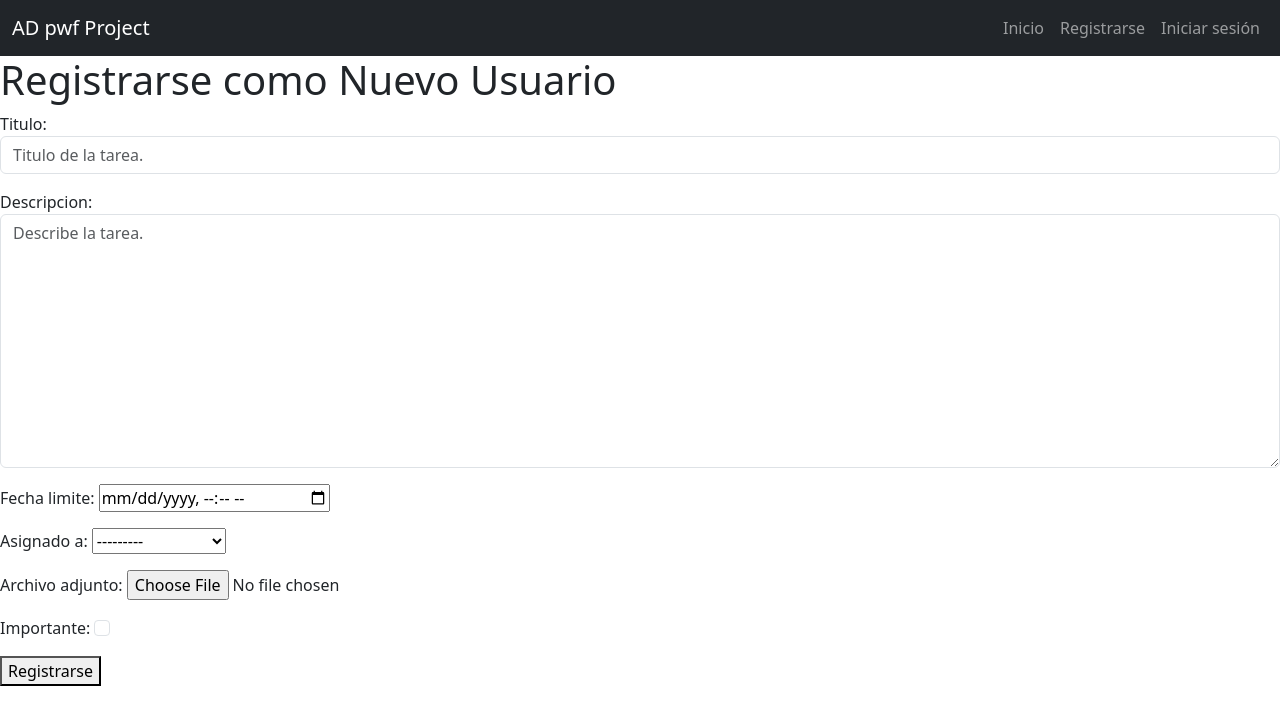
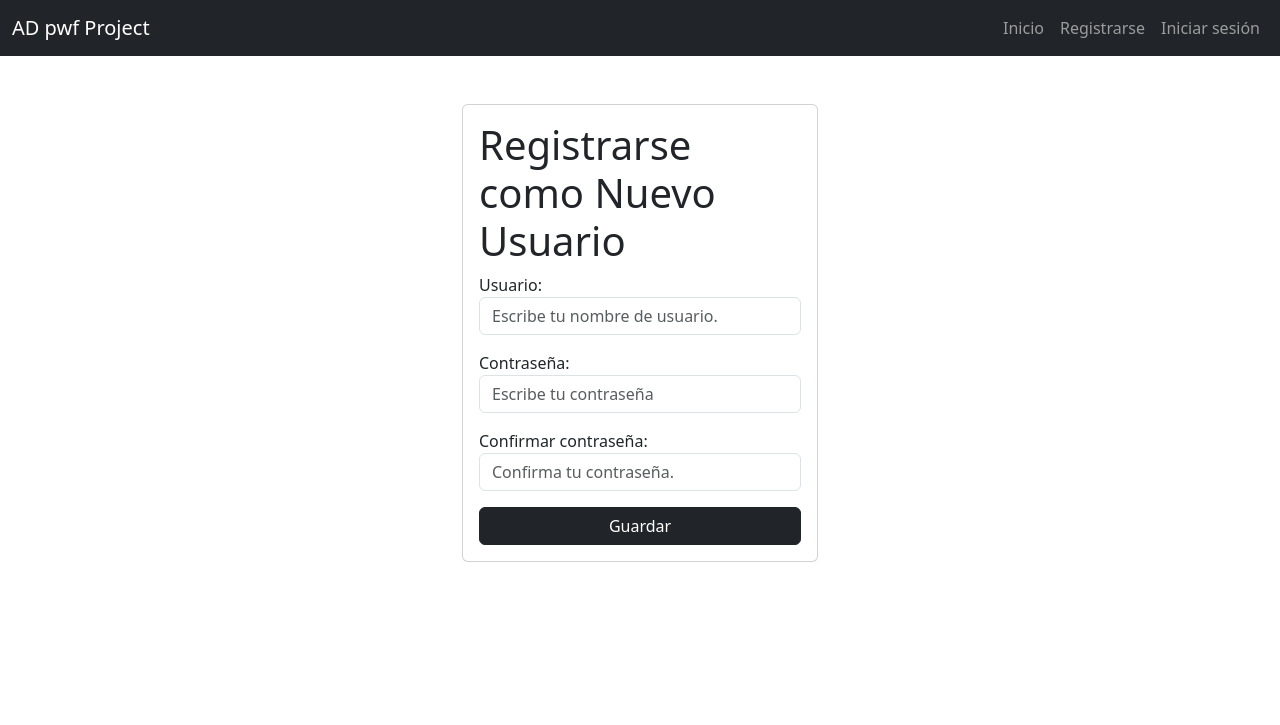
Before and after one commit to KasbekGaz/ADpwf, a Django app: template TareaApp/templates/registrarse.html in a window 1280 px wide. Shown: the top 725 px of the page. Run offline with Django 4.2, Linux system fonts and the light colour scheme; the template is opened without the code that fills it: values that come from a table or form of the project are taken from there, others are empty; data comes from the database, SQL or seed files in the repository; both versions use the stored data as it was after the commit.

Commit message:
Ultimos retoques

```diff
--- a/TareaApp/templates/Vtareas.html
+++ b/TareaApp/templates/Vtareas.html
@@ -4,7 +4,7 @@
 <main class="container">
     <div class="row justify-content-center">
         <div class="col-md-8">
-            <h1 class="text-center display-3 py-5">Vista de tareas Pendientes</h1>
+            <h1 class="text-center display-3 py-5">Tareas:</h1>
 
             <ul class="list-group">
                 {% for task in tasks %}
--- a/TareaApp/templates/registrarse.html
+++ b/TareaApp/templates/registrarse.html
@@ -1,15 +1,32 @@
 
 {% extends 'base.html' %}
 {% block content %}
+<main class="container">
+    <div class="row">
+        <div class="col-md-4 offset-md-4 mt-5">
+            <form method="POST" class="card card-body">
+                <h1> Registrarse como Nuevo Usuario</h1>
+                    {{error}}
+                    {% csrf_token %}
+                    <div class="mb-3">
+                        <label for="username">Usuario:</label>
+                        <input type="text" name="username" id="username" class="form-control" placeholder="Escribe tu nombre de usuario.">
+                    </div>
 
-<h1> Registrarse como Nuevo Usuario</h1>
-{{error}}
+                    <div class="mb-3">
+                        <label for="password1">Contraseña:</label>
+                        <input type="password" name="password1" id="password1" class="form-control" placeholder="Escribe tu contraseña">
+                    </div>
+                    <div class="mb-3">
+                        <label for="password2">Confirmar contraseña:</label>
+                        <input type="password" name="password2" id="password2" class="form-control" placeholder="Confirma tu contraseña.">
+                    </div>
+                <button class="btn btn-dark">Guardar</button>
+            </form>
+        </div>
+    </div>
+</main>
 
-<form method="post">
- {% csrf_token %}
- {{form.as_p}}
- <button> Registrarse </button>
-</form>
 
 
 {% endblock  %}
```
Also changed, not shown: db.sqlite3.
